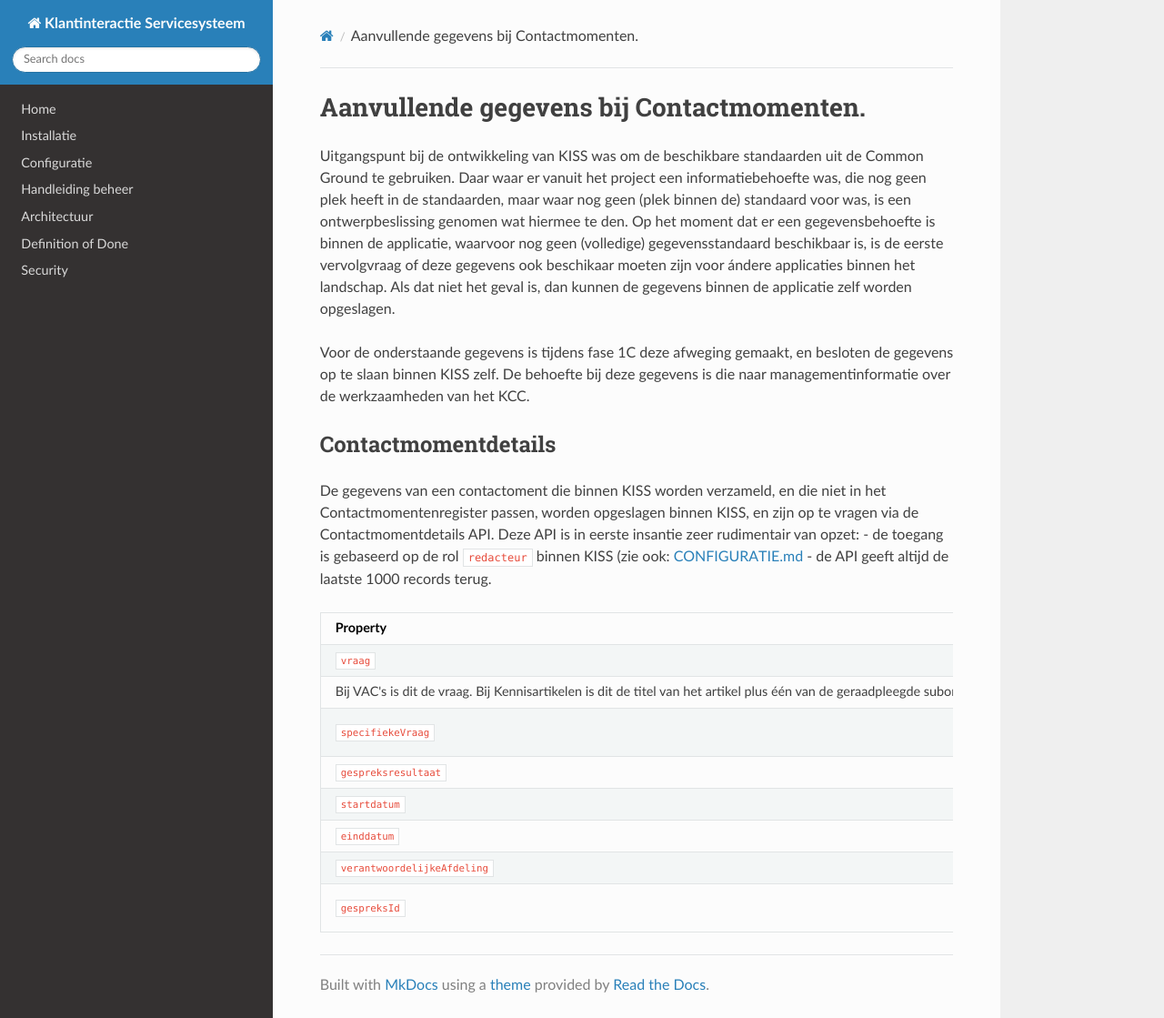
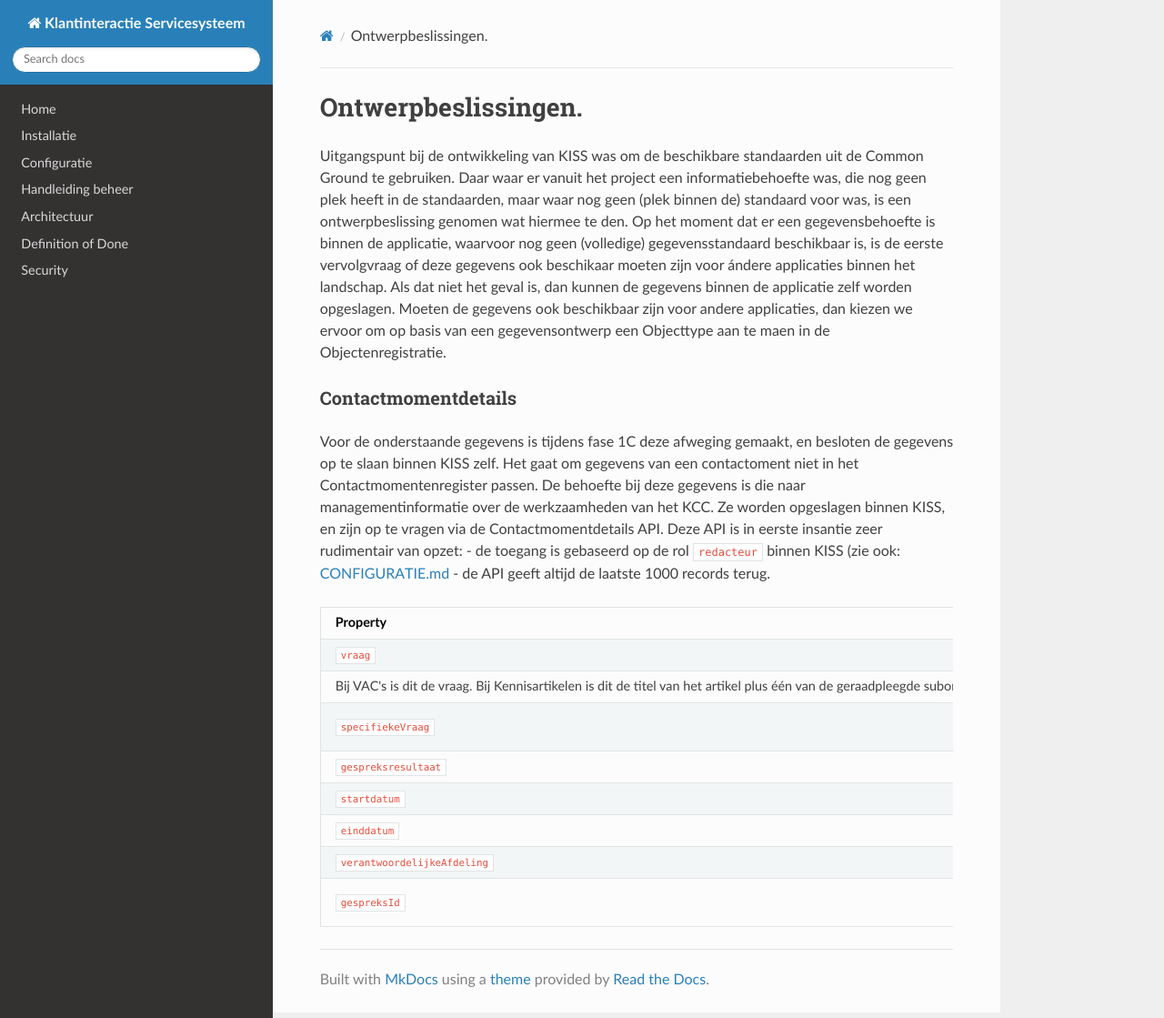
Before and after one commit to Klantinteractie-Servicesysteem/.github, an MkDocs documentation site: the page built from docs/DECISION-RECORD.md, in a window 1280 px wide and 1119 px high. Shown: the whole window at 91% size. Built offline with MkDocs 1.6.1, drawn with Linux system fonts in a browser that asks for light colours; nearby versions of some CDN libraries.

Commit message:
Update DECISION-RECORD.md
tekstwijzigingen

```diff
--- a/docs/DECISION-RECORD.md
+++ b/docs/DECISION-RECORD.md
@@ -1,12 +1,11 @@
 
-# Aanvullende gegevens bij Contactmomenten.
+# Ontwerpbeslissingen.
+Uitgangspunt bij de ontwikkeling van KISS was om de beschikbare standaarden uit de Common Ground te gebruiken. Daar waar er vanuit het project een informatiebehoefte was, die nog geen plek heeft in de standaarden, maar waar nog geen (plek binnen de) standaard voor was, is een ontwerpbeslissing genomen wat hiermee te den. Op het moment dat er een gegevensbehoefte is binnen de applicatie, waarvoor nog geen (volledige) gegevensstandaard beschikbaar is, is de eerste vervolgvraag of deze gegevens ook beschikaar moeten zijn voor ándere applicaties binnen het landschap. Als dat niet het geval is, dan kunnen de gegevens binnen de applicatie zelf worden opgeslagen. Moeten de gegevens ook beschikbaar zijn voor andere applicaties, dan kiezen we ervoor om op basis van een gegevensontwerp een Objecttype aan te maen in de Objectenregistratie.
 
-Uitgangspunt bij de ontwikkeling van KISS was om de beschikbare standaarden uit de Common Ground te gebruiken. Daar waar er vanuit het project een informatiebehoefte was, die nog geen plek heeft in de standaarden, maar waar nog geen (plek binnen de) standaard voor was, is een ontwerpbeslissing genomen wat hiermee te den. Op het moment dat er een gegevensbehoefte is binnen de applicatie, waarvoor nog geen (volledige) gegevensstandaard beschikbaar is, is de eerste vervolgvraag of deze gegevens ook beschikaar moeten zijn voor ándere applicaties binnen het landschap. Als dat niet het geval is, dan kunnen de gegevens binnen de applicatie zelf worden opgeslagen.
 
-Voor de onderstaande gegevens is tijdens fase 1C deze afweging gemaakt, en besloten de gegevens op te slaan binnen KISS zelf. De behoefte bij deze gegevens is die naar managementinformatie over de werkzaamheden van het KCC.
-
-## Contactmomentdetails
-De gegevens van een contactoment die binnen KISS worden verzameld, en die niet in het Contactmomentenregister passen, worden opgeslagen binnen KISS, en zijn op te vragen via de Contactmomentdetails API. Deze API is in eerste insantie zeer rudimentair van opzet:
+### Contactmomentdetails
+Voor de onderstaande gegevens is tijdens fase 1C deze afweging gemaakt, en besloten de gegevens op te slaan binnen KISS zelf. Het gaat om gegevens van een contactoment niet in het Contactmomentenregister passen. De behoefte bij deze gegevens is die naar managementinformatie over de werkzaamheden van het KCC.
+Ze worden opgeslagen binnen KISS, en zijn op te vragen via de Contactmomentdetails API. Deze API is in eerste insantie zeer rudimentair van opzet:
 - de toegang is gebaseerd op de rol `redacteur` binnen KISS (zie ook: [CONFIGURATIE.md](https://raw.githubusercontent.com/Klantinteractie-Servicesysteem/.github/main/docs/CONFIGURATIE.md)
 - de API geeft altijd de laatste 1000 records terug.
 
```
